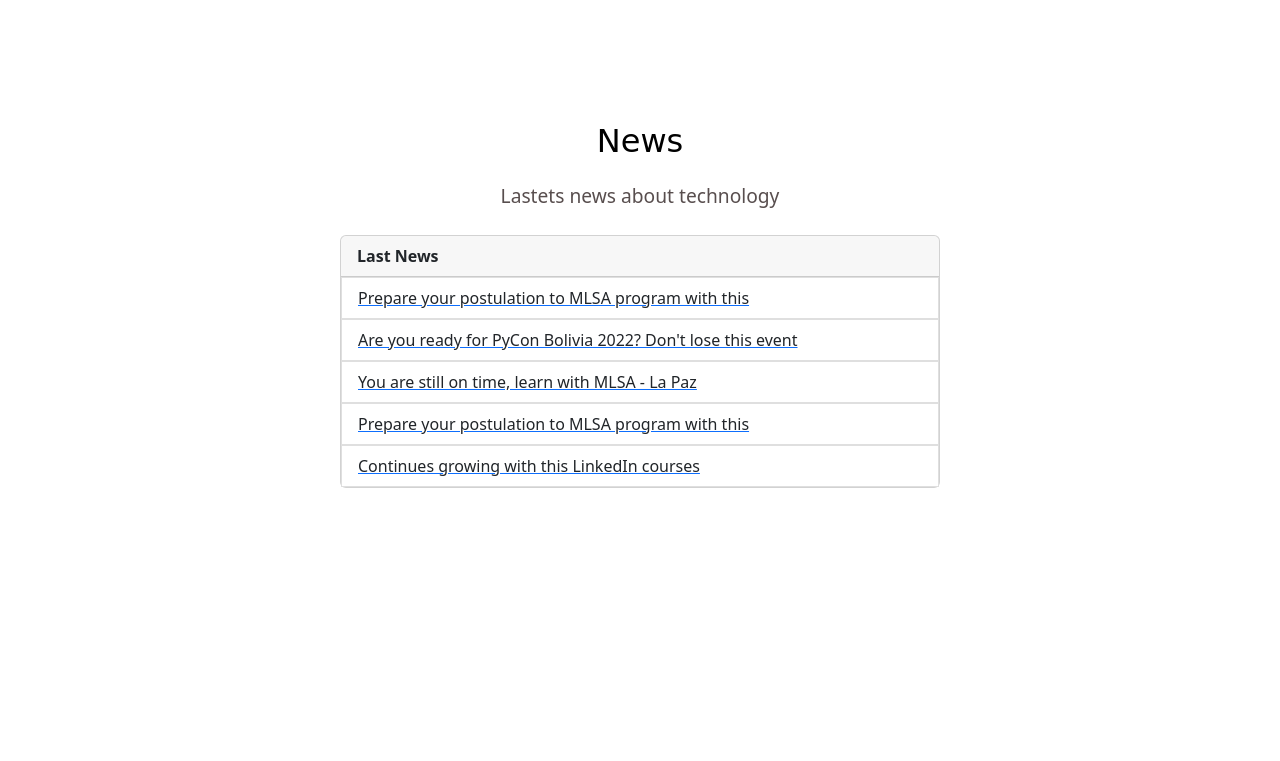
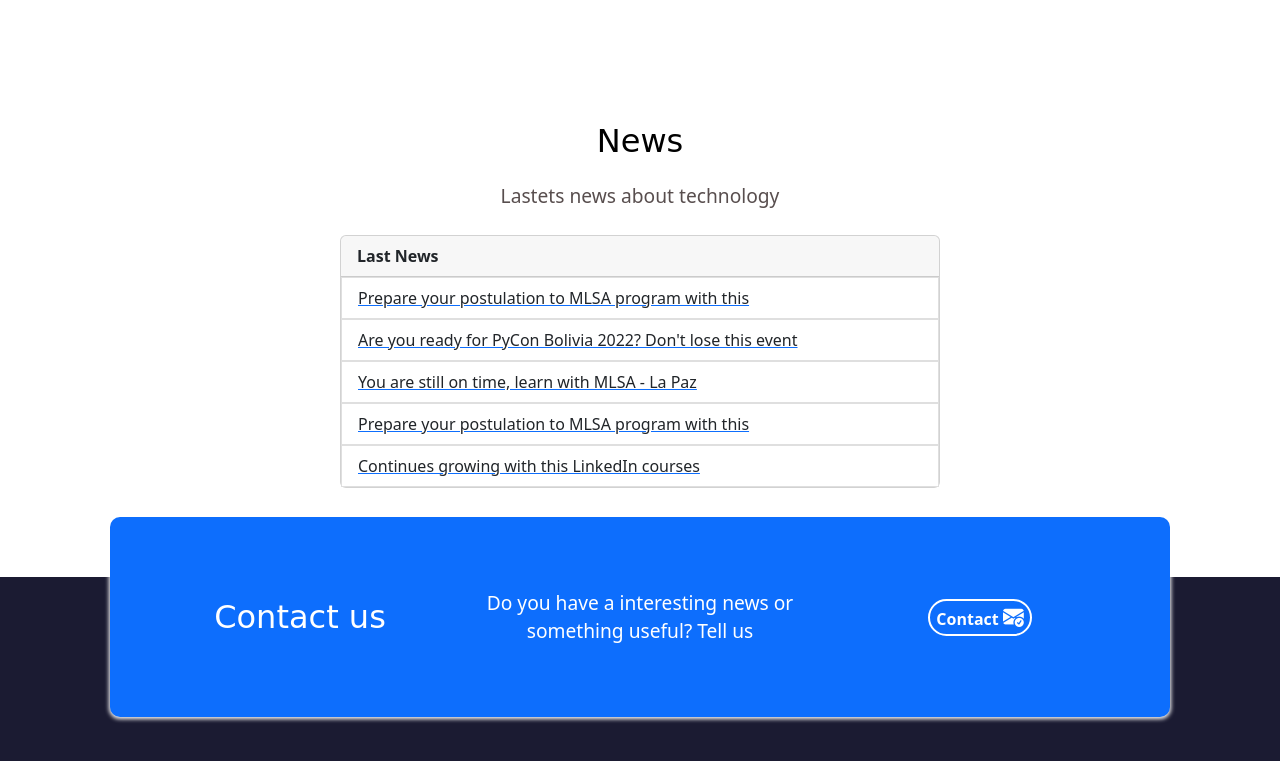
Before and after one commit to AASG2003/Bootstrap, a plain HTML site: page Proyecto/index.html in a window 1280 px wide. Shown: the part 3230-3991 px from the top of the page. Before the commit the page ends 3807 px from the top, so only its background shows below. Drawn offline with nearby package versions, Linux system fonts and the light colour scheme; a web font is replaced by a local one.

Commit message:
Adding contact section

```diff
--- a/Proyecto/index.html
+++ b/Proyecto/index.html
@@ -260,11 +260,24 @@
     </section>
 
     <!-- contact -->
-    <section class="contact dark-section">
+    <section id = "Contact" class="contact dark-section">
       <div class="container">
-        <div class="container text-center d-flex justify-content-evenly">
+        <div class="container text-center rectangle d-flex justify-content-evenly">
           <div class="row">
-
+            <div  class="col-12 col-md-4 title-section">
+              Contact us
+            </div>
+            <div class="col-12 col-md-4 description">
+              Do you have a interesting news or something useful? Tell us
+            </div>
+            <div class="col-12 col-md-4">
+              <a href="mailto: betoxd2003@gmail.com">
+                <button type="button">
+                  Contact
+                  <i class="bi bi-envelope-check-fill"></i>
+                </button>
+              </a>
+            </div>
           </div>
         </div>
       </div>
--- a/Proyecto/style.css
+++ b/Proyecto/style.css
@@ -194,6 +194,51 @@ h1{
     font-weight: bold;
 }
 
+/* contact */
+
+.contact .container{
+    max-width: 1100px;
+    min-height: 200px;
+    padding: 20px;
+}
+
+.contact .rectangle{
+    margin-top: -5rem;
+    background-color: rgb(13, 110, 253);
+    border-radius: 10px;
+    box-shadow: 0px 1px 4px 1px white;
+}
+
+.contact .row{
+    width: 100%;
+    display: flex;
+    align-items: center;
+}
+
+.contact .description{
+    color: white;
+    font-size: 1.2rem;
+}
+
+.contact button{
+    color: white;
+    font-weight: bold;
+    background-color: transparent;
+    border: 2px solid white;
+    pad: 1.25em 2em;
+    margin: 10px;
+    border-radius: 100px;
+    transition: all 0.2s ease-in-out;
+}
+
+.contact button i{
+    color:white;
+    font-size: 1.3rem;
+    transition: all 0.2s ease-in-out;
+}
+
+
+
 /* Adaptable (responsive) */
 @media screen and (max-width: 767px) {
     .navbar-brand{
```
